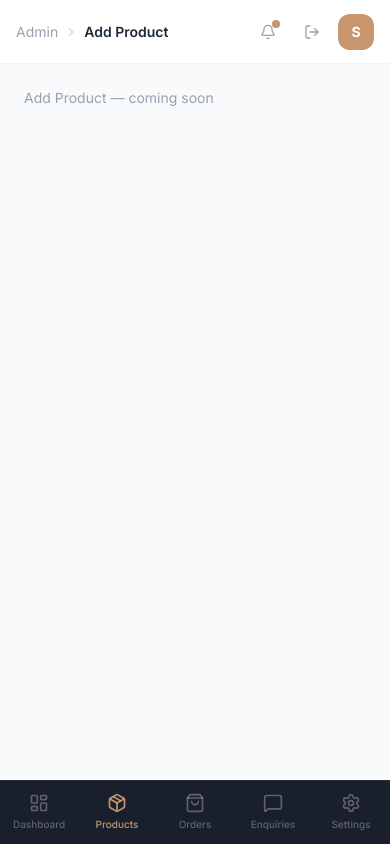
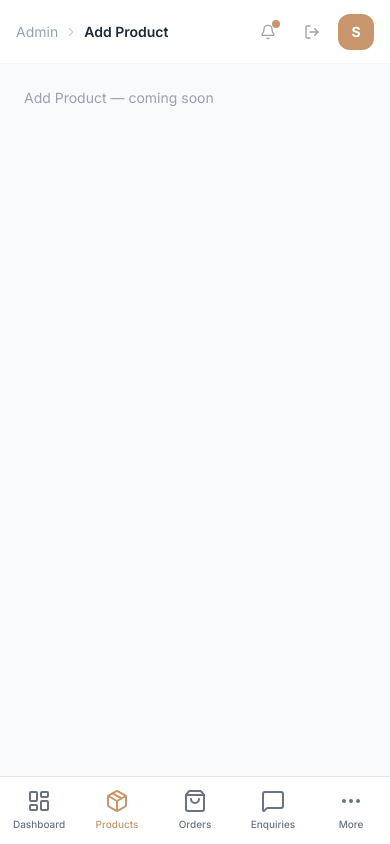
Before and after one commit to Hasinur3813/rsdecor-admin, a Next.js app: page /products/new in a window 390 px wide. Built offline with nearby package versions, Linux system fonts and the light colour scheme; sample sign-in values are in the browser's storage; a web font is replaced by a local one.

Commit message:
customized mobile menu

```diff
--- a/src/components/layout/AdminMobileNav.jsx
+++ b/src/components/layout/AdminMobileNav.jsx
@@ -1,52 +1,168 @@
 "use client";
+import { useState, useRef, useEffect, useCallback } from "react";
 import { usePathname, useRouter } from "next/navigation";
 import {
-  LayoutDashboard, Package, ShoppingBag,
-  MessageSquare, Settings,
+  LayoutDashboard,
+  Package,
+  ShoppingBag,
+  MessageSquare,
+  Settings,
+  MoreHorizontal,
+  Grid,
+  Users,
+  Tag,
+  Megaphone,
+  MonitorPlay,
+  Image as ImageIcon,
+  X,
 } from "lucide-react";
 
-const TABS = [
-  { label: "Dashboard", href: "/dashboard",  icon: LayoutDashboard },
-  { label: "Products",  href: "/products",   icon: Package          },
-  { label: "Orders",    href: "/orders",     icon: ShoppingBag      },
-  { label: "Enquiries", href: "/enquiries",  icon: MessageSquare    },
-  { label: "Settings",  href: "/settings",   icon: Settings         },
+const MAIN_TABS = [
+  { label: "Dashboard", href: "/dashboard", icon: LayoutDashboard },
+  { label: "Products", href: "/products", icon: Package },
+  { label: "Orders", href: "/orders", icon: ShoppingBag },
+  { label: "Enquiries", href: "/enquiries", icon: MessageSquare },
+];
+
+const MORE_TABS = [
+  { label: "Categories", href: "/categories", icon: Grid },
+  { label: "Customers", href: "/customers", icon: Users },
+  { label: "Coupons", href: "/coupons", icon: Tag },
+  { label: "Broadcasts", href: "/broadcasts", icon: Megaphone },
+  { label: "Sliders", href: "/sliders", icon: MonitorPlay },
+  { label: "Gallery", href: "/gallery", icon: ImageIcon },
+  { label: "Settings", href: "/settings", icon: Settings },
 ];
 
 export default function AdminMobileNav() {
   const pathname = usePathname();
-  const router   = useRouter();
+  const router = useRouter();
+  const [showMoreMenu, setShowMoreMenu] = useState(false);
+  const menuRef = useRef(null);
+  const moreButtonRef = useRef(null);
 
   const isActive = (href) => {
     if (href === "/dashboard") return pathname === href;
     return pathname.startsWith(href);
   };
 
+  // Close menu when route changes
+  useEffect(() => {
+    setTimeout(() => setShowMoreMenu(false), 0);
+  }, [pathname]);
+
+  // Close menu when clicking outside
+  const handleClickOutside = useCallback(
+    (event) => {
+      if (
+        showMoreMenu &&
+        menuRef.current &&
+        !menuRef.current.contains(event.target) &&
+        moreButtonRef.current &&
+        !moreButtonRef.current.contains(event.target)
+      ) {
+        setShowMoreMenu(false);
+      }
+    },
+    [showMoreMenu],
+  );
+
+  useEffect(() => {
+    document.addEventListener("mousedown", handleClickOutside);
+    return () => {
+      document.removeEventListener("mousedown", handleClickOutside);
+    };
+  }, [handleClickOutside]);
+
+  const toggleMoreMenu = useCallback(() => {
+    setShowMoreMenu((prev) => !prev);
+  }, []);
+
   return (
-    <nav className="fixed bottom-0 left-0 right-0 z-50 lg:hidden
-      bg-sidebar border-t border-white/5">
+    <div className="lg:hidden">
+      {/* More Menu Overlay */}
+      {showMoreMenu && (
+        <div className="fixed inset-0 z-40 flex items-end justify-center">
+          <div
+            className="absolute inset-0 bg-black/40"
+            onClick={() => setShowMoreMenu(false)}
+          />
+          <div
+            ref={menuRef}
+            className="relative z-50 w-full max-w-md bg-white rounded-t-3xl shadow-2xl"
+          >
+            <div className="flex items-center justify-between px-6 py-4 border-b border-gray-100">
+              <h3 className="text-lg font-semibold text-gray-900">More</h3>
+              <button
+                onClick={() => setShowMoreMenu(false)}
+                className="w-8 h-8 flex items-center justify-center rounded-full hover:bg-gray-100"
+              >
+                <X className="w-5 h-5 text-gray-500" />
+              </button>
+            </div>
+            <div className="p-4 grid grid-cols-3 gap-2">
+              {MORE_TABS.map((tab) => {
+                const Icon = tab.icon;
+                const active = isActive(tab.href);
+                return (
+                  <button
+                    key={tab.href}
+                    onClick={() => router.push(tab.href)}
+                    className={`flex flex-col items-center justify-center py-4 rounded-xl transition-all ${
+                      active
+                        ? "bg-primary/10 text-primary"
+                        : "text-gray-600 hover:bg-gray-100"
+                    }`}
+                  >
+                    <Icon className="w-6 h-6 mb-1" />
+                    <span className="text-xs font-medium">{tab.label}</span>
+                  </button>
+                );
+              })}
+            </div>
+            <div className="h-12" />
+          </div>
+        </div>
+      )}
+
+      {/* Bottom Nav Bar */}
+      <nav className="fixed bottom-0 left-0 right-0 z-50 bg-white border-t border-gray-200 shadow-lg">
         <div className="grid grid-cols-5">
-        {TABS.map(tab => {
-          const Icon   = tab.icon;
+          {MAIN_TABS.map((tab) => {
+            const Icon = tab.icon;
             const active = isActive(tab.href);
             return (
               <button
                 key={tab.label}
                 onClick={() => router.push(tab.href)}
-              className="flex flex-col items-center justify-center py-3 gap-1
-                transition-colors"
+                className="flex flex-col items-center justify-center py-3 gap-1 transition-all"
                 style={{
-                color: active
-                  ? "var(--color-primary)"
-                  : "rgba(255,255,255,0.3)",
+                  color: active ? "var(--color-primary)" : "rgb(107, 114, 128)",
                 }}
               >
-              <Icon className="w-5 h-5" />
+                <Icon className="w-6 h-6" />
                 <span className="text-[10px] font-medium">{tab.label}</span>
               </button>
             );
           })}
+          {/* More Button */}
+          <button
+            ref={moreButtonRef}
+            onClick={toggleMoreMenu}
+            className="flex flex-col items-center justify-center py-3 gap-1 transition-all"
+            style={{
+              color: showMoreMenu
+                ? "var(--color-primary)"
+                : "rgb(107, 114, 128)",
+            }}
+          >
+            <MoreHorizontal className="w-6 h-6" />
+            <span className="text-[10px] font-medium">More</span>
+          </button>
         </div>
+        {/* Safe area padding for iPhone */}
+        {/* <div className="h-6" /> */}
       </nav>
+    </div>
   );
 }
--- a/src/components/layout/AdminTopbar.jsx
+++ b/src/components/layout/AdminTopbar.jsx
@@ -10,8 +10,11 @@ const LABEL_MAP = {
   "/products/new": "Add Product",
   "/orders": "Orders",
   "/customers": "Customers",
+  "/categories": "Categories",
+  "/coupons": "Coupons",
   "/enquiries": "Enquiries",
   "/broadcasts": "Broadcasts",
+  "/sliders": "Sliders",
   "/gallery": "Gallery",
   "/settings": "Settings",
 };
```
Lines whose indentation alone changed are shown as unchanged.
